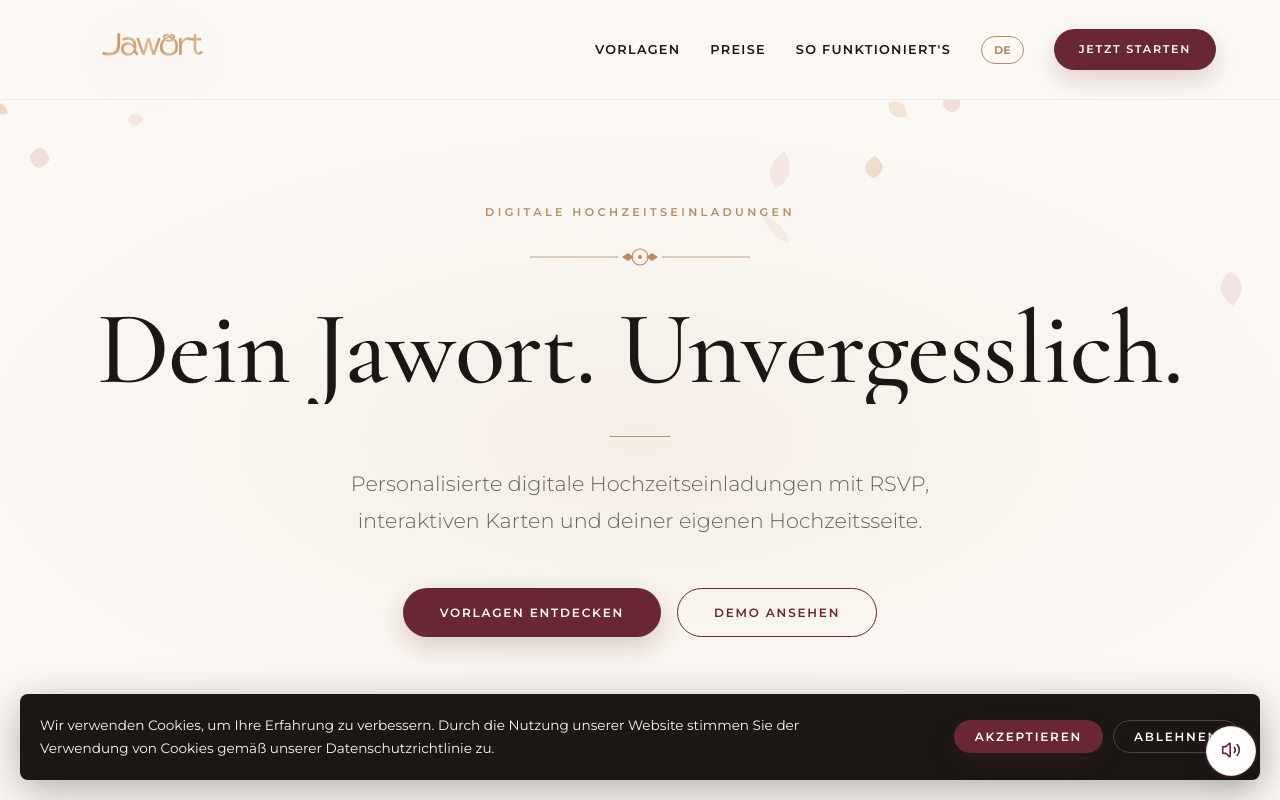
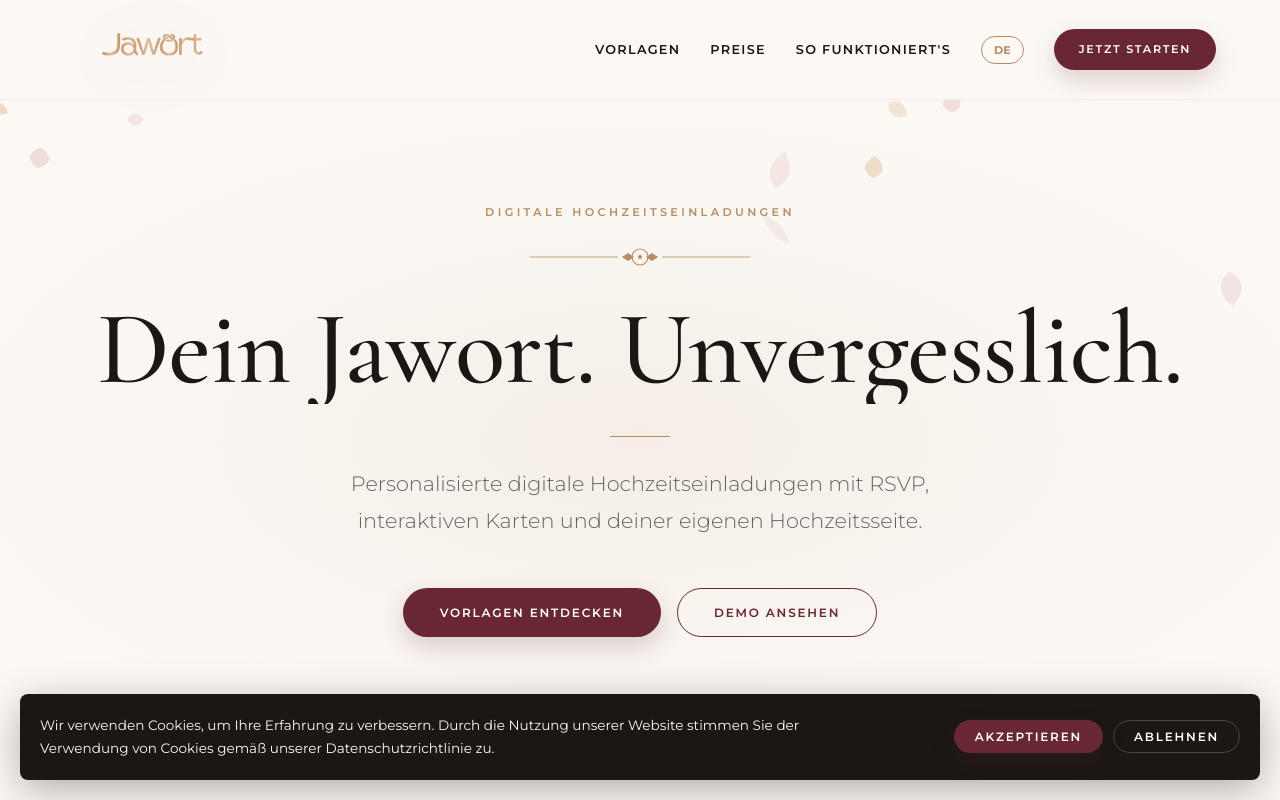
Before and after one commit to eslamhabashy/jawort, a React (Vite) app: page / in a window 1280 px wide. Shown: the top 800 px of the page. Built offline with nearby package versions, Linux system fonts and the light colour scheme.

Commit message:
Remove background music and MusicPlayer component

```diff
--- a/src/App.jsx
+++ b/src/App.jsx
@@ -7,7 +7,6 @@
 import TemplateShowcase from './components/TemplateShowcase';
 import { Features, Pricing } from './components/PricingFeatures';
 import { Testimonials, FinalCTA, Footer } from './components/FooterSections';
-import MusicPlayer from './components/MusicPlayer';
 import { motion, AnimatePresence } from 'framer-motion';
 
 // Real Pages
@@ -107,7 +106,6 @@
       <ScrollToTop />
       <div className="App">
         <Navbar />
-        <MusicPlayer />
         <main>
           <Routes>
             <Route path="/" element={<LandingPage />} />
--- a/src/components/MusicPlayer.jsx
+++ /dev/null
@@ -1,135 +0,0 @@
-import React, { useState, useEffect, useRef } from 'react';
-import { Volume2, VolumeX } from 'lucide-react';
-import { motion, AnimatePresence } from 'framer-motion';
-
-const MusicPlayer = () => {
-  const [isPlaying, setIsPlaying] = useState(false);
-  const [hasInteracted, setHasInteracted] = useState(false);
-  const audioRef = useRef(null);
-
-  // Soft Wedding Piano Track (Royalty Free - Kevin MacLeod)
-  // Stable source that doesn't block hotlinking
-  const audioUrl = "https://www.soundhelix.com/examples/mp3/SoundHelix-Song-2.mp3";
-  // Note: Using SoundHelix for stability in demo, replace with your preferred .mp3 asset.
-
-  useEffect(() => {
-    const handleFirstInteraction = () => {
-      if (!hasInteracted && audioRef.current) {
-        audioRef.current.play()
-          .then(() => {
-            setIsPlaying(true);
-            setHasInteracted(true);
-          })
-          .catch(err => console.log("Autoplay blocked, waiting for manual toggle.", err));
-
-        // Remove listeners after first interaction
-        window.removeEventListener('click', handleFirstInteraction);
-        window.removeEventListener('touchstart', handleFirstInteraction);
-        window.removeEventListener('scroll', handleFirstInteraction);
-      }
-    };
-
-    window.addEventListener('click', handleFirstInteraction);
-    window.addEventListener('touchstart', handleFirstInteraction);
-    window.addEventListener('scroll', handleFirstInteraction);
-
-    return () => {
-      window.removeEventListener('click', handleFirstInteraction);
-      window.removeEventListener('touchstart', handleFirstInteraction);
-      window.removeEventListener('scroll', handleFirstInteraction);
-    };
-  }, [hasInteracted]);
-
-  const togglePlay = (e) => {
-    e.stopPropagation();
-    if (audioRef.current) {
-      if (isPlaying) {
-        audioRef.current.pause();
-      } else {
-        audioRef.current.play();
-      }
-      setIsPlaying(!isPlaying);
-      setHasInteracted(true);
-    }
-  };
-
-  return (
-    <>
-      <audio
-        ref={audioRef}
-        src={audioUrl}
-        loop
-        preload="auto"
-      />
-
-      <motion.div
-        initial={{ opacity: 0, scale: 0.8 }}
-        animate={{ opacity: 1, scale: 1 }}
-        style={{
-          position: 'fixed',
-          bottom: '24px',
-          right: '24px',
-          zIndex: 200,
-        }}
-      >
-        <button
-          onClick={togglePlay}
-          style={{
-            width: '50px',
-            height: '50px',
-            borderRadius: '50%',
-            background: 'var(--white)',
-            border: '1px solid var(--sand)',
-            display: 'flex',
-            alignItems: 'center',
-            justifyContent: 'center',
-            color: 'var(--accent)',
-            boxShadow: '0 10px 30px rgba(0,0,0,0.1)',
-            cursor: 'pointer',
-            position: 'relative'
-          }}
-          title={isPlaying ? "Mute Music" : "Play Wedding Music"}
-        >
-          <AnimatePresence mode="wait">
-            {isPlaying ? (
-              <motion.div
-                key="volume-on"
-                initial={{ opacity: 0, rotate: -20 }}
-                animate={{ opacity: 1, rotate: 0 }}
-                exit={{ opacity: 0, rotate: 20 }}
-              >
-                <Volume2 size={20} />
-              </motion.div>
-            ) : (
-              <motion.div
-                key="volume-off"
-                initial={{ opacity: 0, rotate: -20 }}
-                animate={{ opacity: 1, rotate: 0 }}
-                exit={{ opacity: 0, rotate: 20 }}
-              >
-                <VolumeX size={20} />
-              </motion.div>
-            )}
-          </AnimatePresence>
-
-          {/* Pulsing indicator when music is playing */}
-          {isPlaying && (
-            <motion.div
-              animate={{ scale: [1, 1.5, 1], opacity: [0.3, 0, 0.3] }}
-              transition={{ duration: 2, repeat: Infinity }}
-              style={{
-                position: 'absolute',
-                inset: -2,
-                borderRadius: '50%',
-                border: '2px solid var(--accent)',
-                pointerEvents: 'none'
-              }}
-            />
-          )}
-        </button>
-      </motion.div>
-    </>
-  );
-};
-
-export default MusicPlayer;
```
